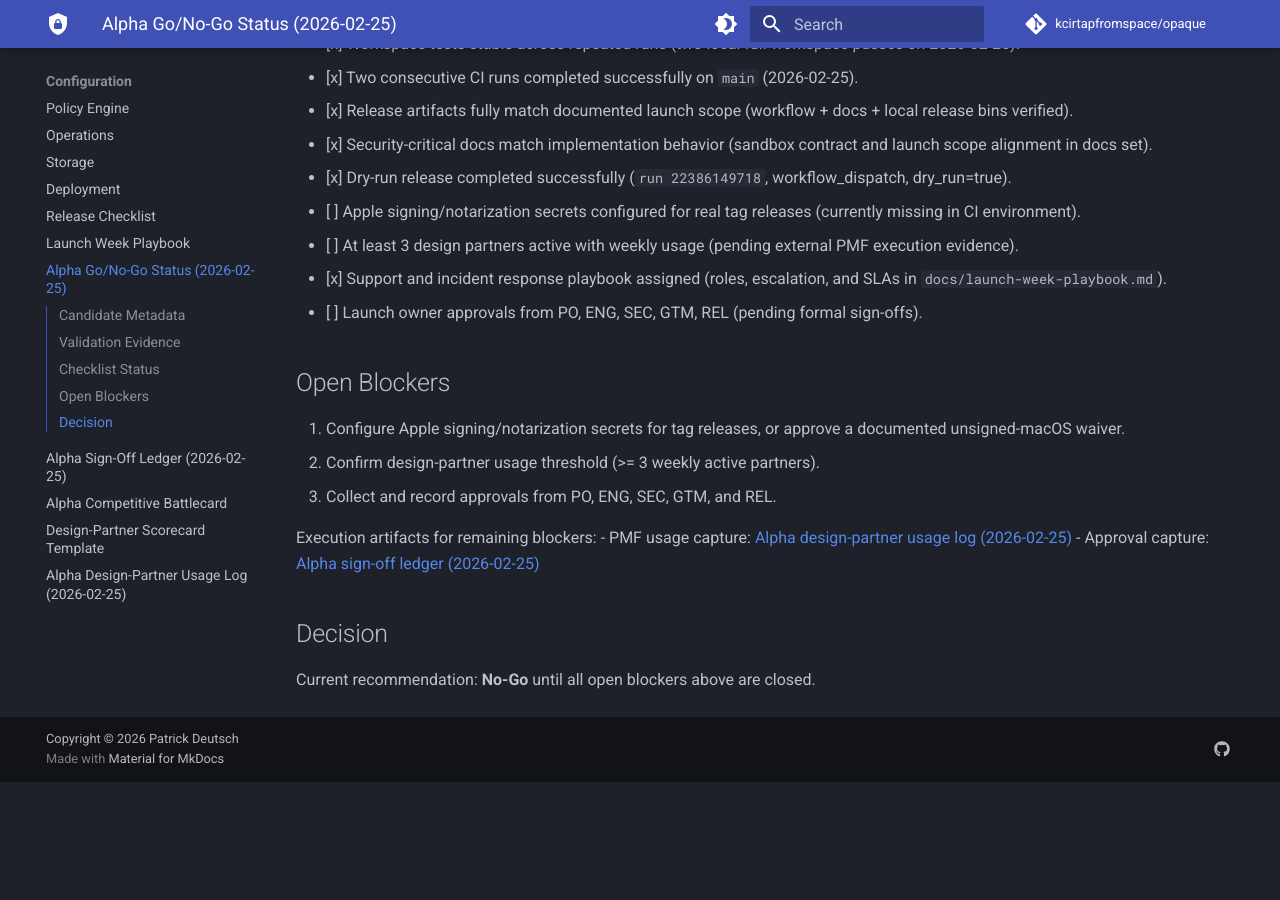
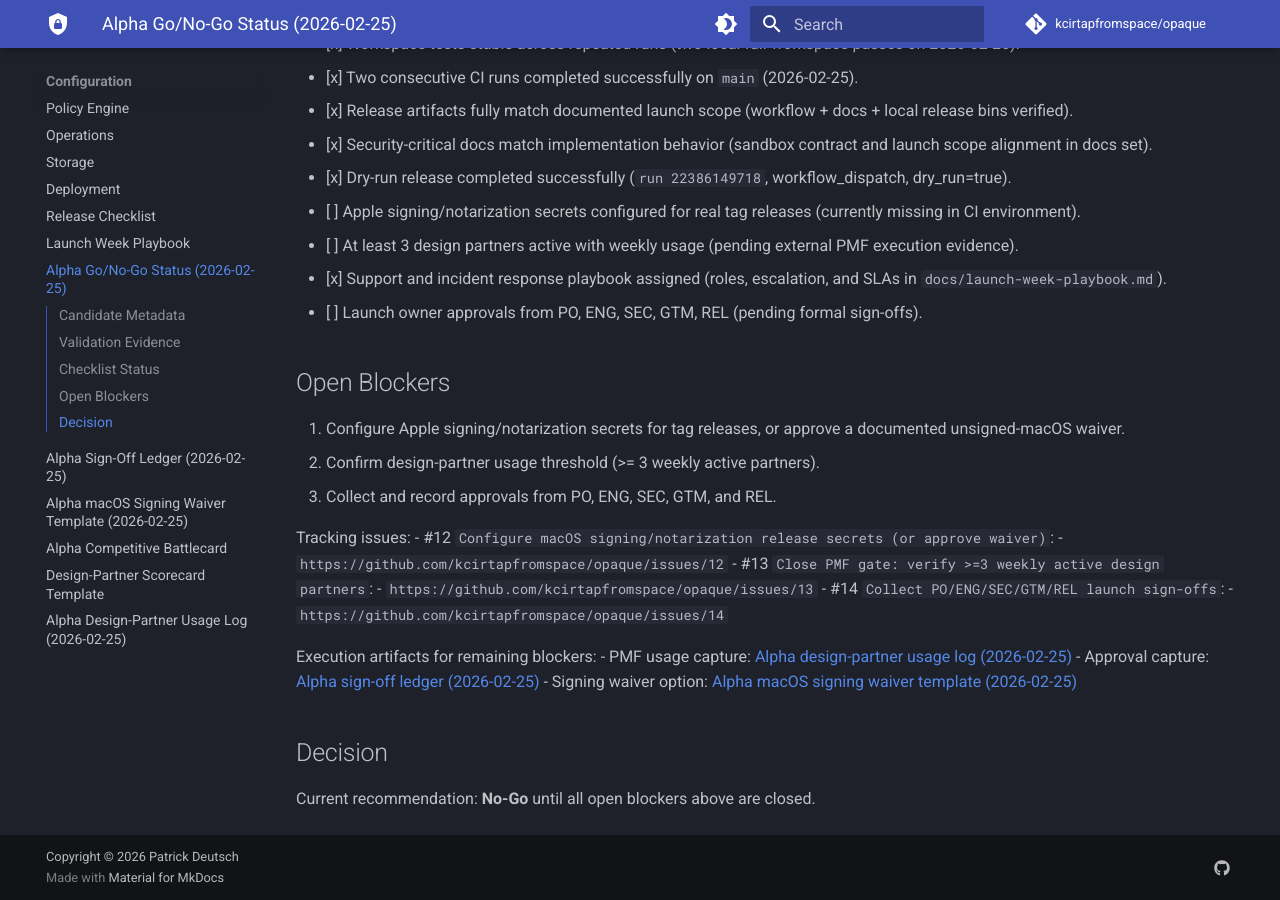
Before and after one commit to kcirtapfromspace/opaque, an MkDocs documentation site: the page built from docs/alpha-go-no-go-status-2026-02-25.md, in a window 1280 px wide and 900 px high, scrolled down 1103 px. Built offline with MkDocs 1.6.1 and Material for MkDocs 9.7.7, drawn with Linux system fonts in a browser that asks for light colours; comment, search, counter and statistics services are not loaded; before the commit the page ends 1885 px from its top, so only the background shows below that.

Commit message:
Track remaining launch blockers with issues and waiver template

```diff
--- a/docs/alpha-go-no-go-status-2026-02-25.md
+++ b/docs/alpha-go-no-go-status-2026-02-25.md
@@ -63,9 +63,18 @@ Release dry-run evidence:
 2. Confirm design-partner usage threshold (>= 3 weekly active partners).
 3. Collect and record approvals from PO, ENG, SEC, GTM, and REL.
 
+Tracking issues:
+- #12 `Configure macOS signing/notarization release secrets (or approve waiver)`:
+  - `https://github.com/kcirtapfromspace/opaque/issues/12`
+- #13 `Close PMF gate: verify >=3 weekly active design partners`:
+  - `https://github.com/kcirtapfromspace/opaque/issues/13`
+- #14 `Collect PO/ENG/SEC/GTM/REL launch sign-offs`:
+  - `https://github.com/kcirtapfromspace/opaque/issues/14`
+
 Execution artifacts for remaining blockers:
 - PMF usage capture: [Alpha design-partner usage log (2026-02-25)](alpha-design-partner-usage-log-2026-02-25.md)
 - Approval capture: [Alpha sign-off ledger (2026-02-25)](alpha-signoff-ledger-2026-02-25.md)
+- Signing waiver option: [Alpha macOS signing waiver template (2026-02-25)](alpha-macos-signing-waiver-template.md)
 
 ## Decision
 
--- a/mkdocs.yml
+++ b/mkdocs.yml
@@ -78,6 +78,7 @@ nav:
       - Launch Week Playbook: launch-week-playbook.md
       - Alpha Go/No-Go Status (2026-02-25): alpha-go-no-go-status-2026-02-25.md
       - Alpha Sign-Off Ledger (2026-02-25): alpha-signoff-ledger-2026-02-25.md
+      - Alpha macOS Signing Waiver Template (2026-02-25): alpha-macos-signing-waiver-template.md
       - Alpha Competitive Battlecard: alpha-competitive-battlecard.md
       - Design-Partner Scorecard Template: design-partner-scorecard-template.md
       - Alpha Design-Partner Usage Log (2026-02-25): alpha-design-partner-usage-log-2026-02-25.md
```
Also changed, not shown: docs/README.md (+1 -0 lines), docs/alpha-macos-signing-waiver-template.md (added, +52 -0 lines).
